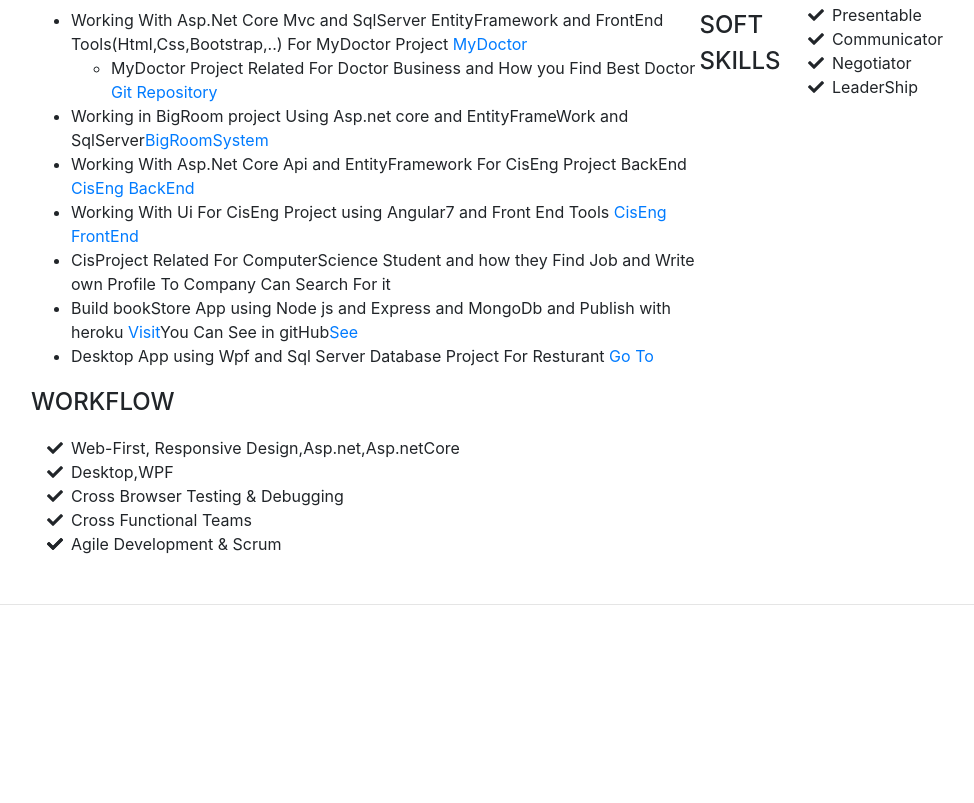
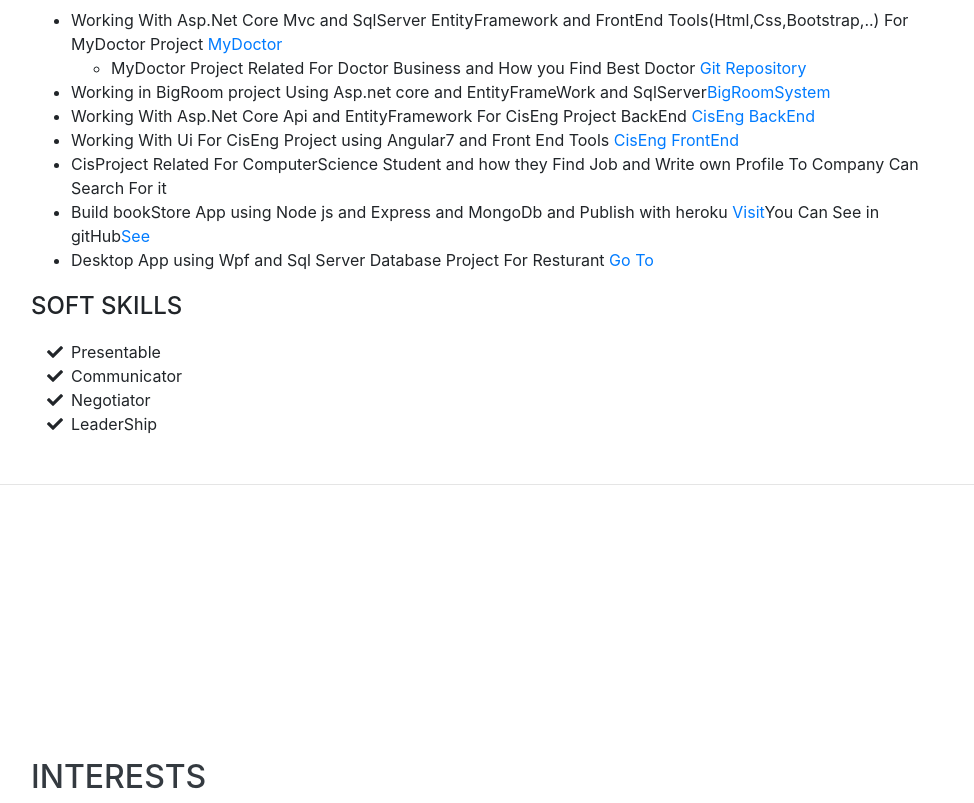
Before and after one commit to AmrElshaer/AmrElshaer.github.io, a website with bundled scripts: page index.html in a window 1280 px wide. Shown: the part 2905-3708 px from the top of the page, without its empty margins (289-1263 px from the left). Built offline with nearby package versions, Linux system fonts and the light colour scheme; a web font is replaced by a local one.

Commit message:
Update index.html

```diff
--- a/index.html
+++ b/index.html
@@ -141,7 +141,7 @@
     <hr class="m-0">
 
     <section class="resume-section p-3 p-lg-5 d-flex align-items-center" id="skills">
-        <div class="w-150">
+        <div class="w-100">
             <h2 class="mb-5">Skills</h2>
 
             <div class="subheading mb-3">Programming Languages &amp; Tools</div>
@@ -212,35 +212,6 @@
 
               <li>Desktop App using Wpf  and Sql Server Database Project For Resturant <a href="https://github.com/AmrElshaer/ResturantWPFProject">Go To</a></li>
             </ul>
-
-            <div class="subheading mb-3">Workflow</div>
-            <ul class="fa-ul mb-0">
-                <li>
-                    <i class="fa-li fa fa-check"></i>
-                    Web-First, Responsive Design,Asp.net,Asp.netCore
-                </li>
-                <li>
-                    <i class="fa-li fa fa-check"></i>
-                    Desktop,WPF
-                </li>
-                <li>
-                    <i class="fa-li fa fa-check"></i>
-                    Cross Browser Testing &amp; Debugging
-                </li>
-                <li>
-                    <i class="fa-li fa fa-check"></i>
-                    Cross Functional Teams
-                </li>
-                <li>
-                    <i class="fa-li fa fa-check"></i>
-
-                </li>
-                <li>
-                    <i class="fa-li fa fa-check"></i>
-                    Agile Development &amp; Scrum
-                </li>
-            </ul>
-        </div>
        <div class="subheading mb-3">Soft Skills</div>
             <ul class="fa-ul mb-0">
                 <li>
```
